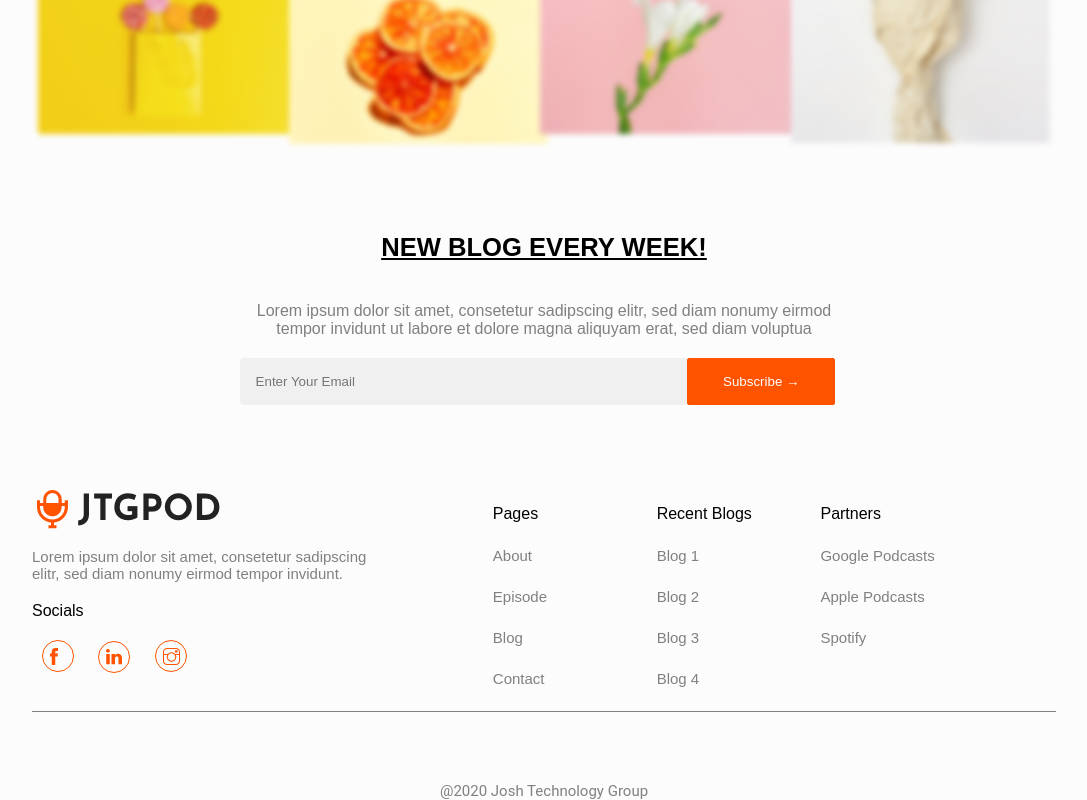
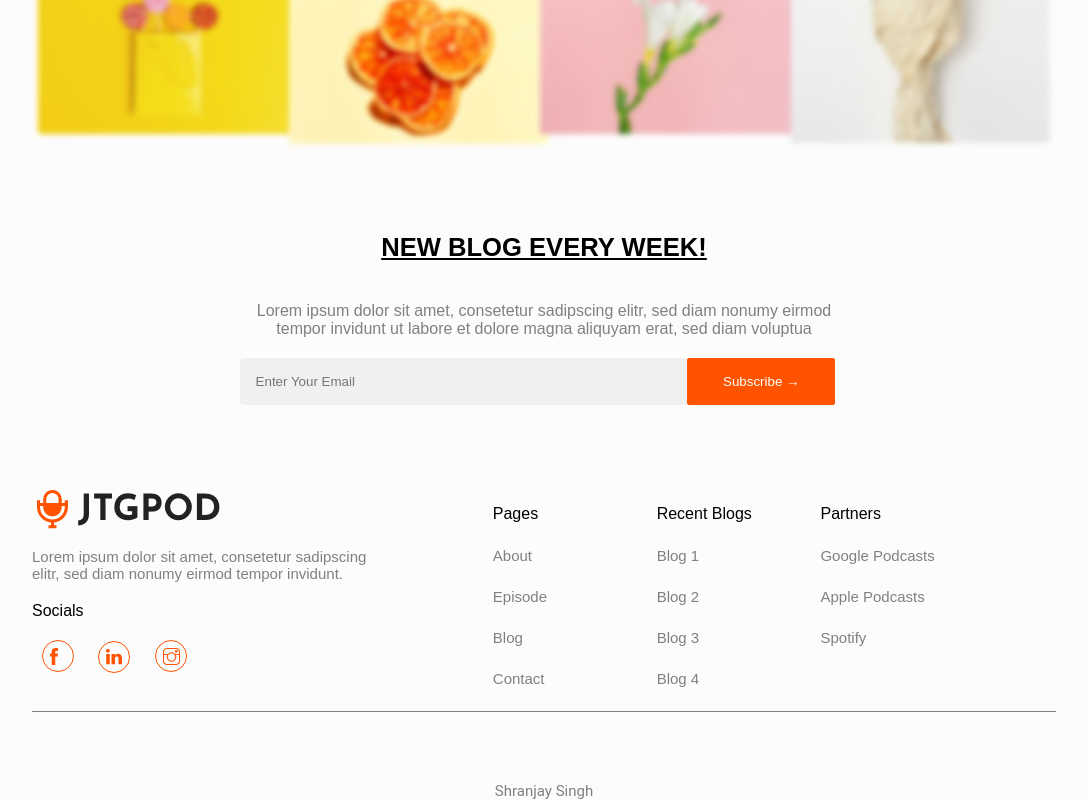
Before and after one commit to sshranjay/BlogSite, a plain HTML site: page index.html in a window 1280 px wide. Shown: the part 2521-3321 px from the top of the page, without its empty margins (96-1183 px from the left). Drawn offline with Linux system fonts and the light colour scheme.

Commit message:
Update index.html

```diff
--- a/index.html
+++ b/index.html
@@ -296,7 +296,7 @@
                         </div>
                     </div>
                     <div style="margin:70px 0px 20px 0px; font-family: Roboto" class=foot-text>
-                        <center>@2020 Josh Technology Group</center>
+                        <center>Shranjay Singh</center>
                     </div>
                 </div>
             </div>
```
